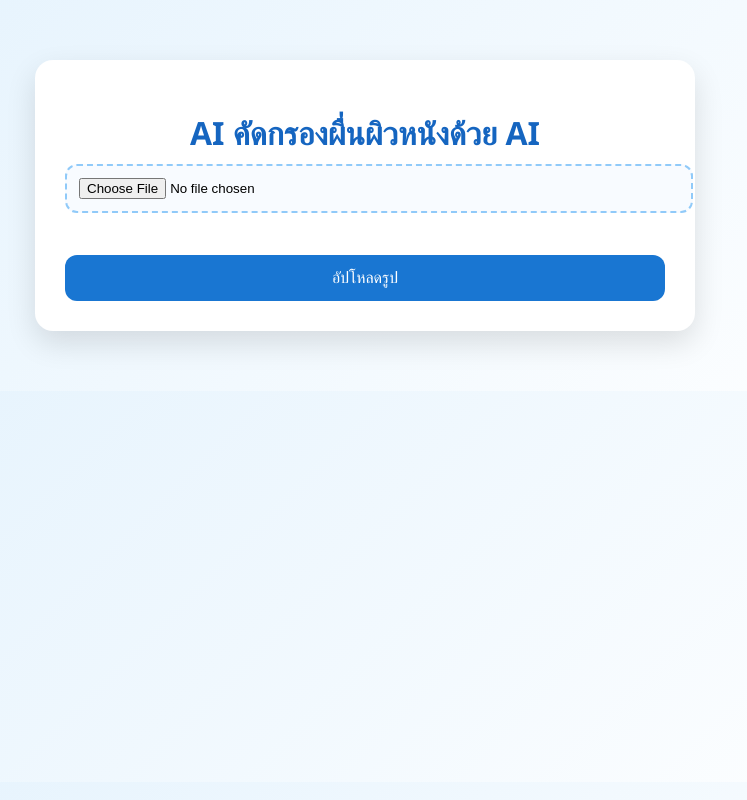
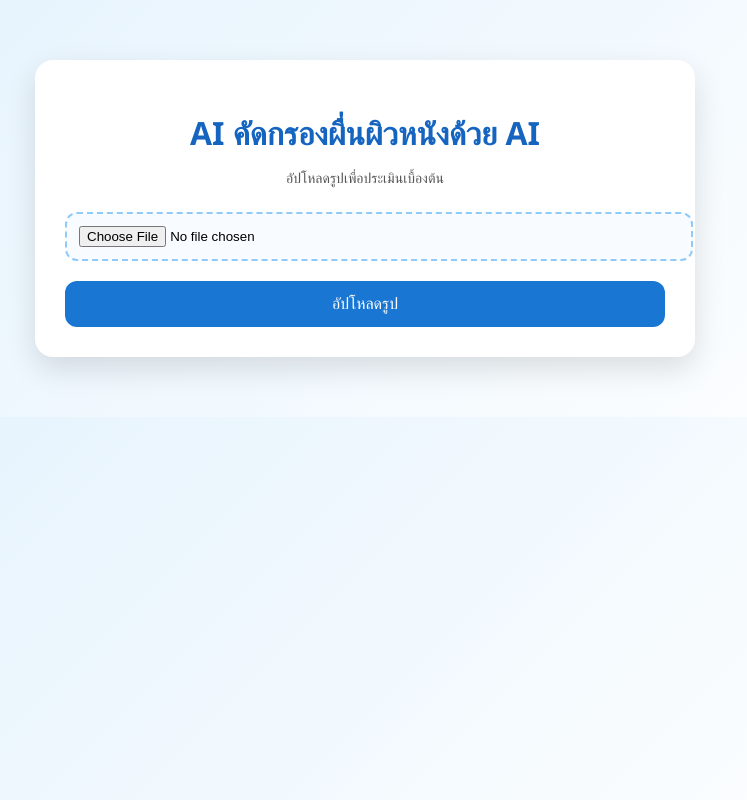
Before and after one commit to jmobiless2018-blip/ai-skin-web, a Flask app: page / in a window 1280 px wide. Shown: the whole page, without its empty margins (275-1022 px from the left). Run offline with Flask 3, Linux system fonts and the light colour scheme.

Commit message:
Update index.html

```diff
--- a/templates/index.html
+++ b/templates/index.html
@@ -3,19 +3,28 @@
 <head>
     <meta charset="UTF-8">
     <title>AI คัดกรองผื่นผิวหนัง</title>
+    <meta name="viewport" content="width=device-width, initial-scale=1.0">
 
-    <!-- ✅ โหลด CSS ถูกต้อง -->
-   <link rel="stylesheet" href="/static/style.css">
+    <!-- ✅ แชร์แล้วขึ้นการ์ด -->
+    <meta property="og:title" content="AI คัดกรองผื่นผิวหนัง">
+    <meta property="og:description" content="ระบบประเมินผื่นเบื้องต้นด้วย AI (โครงงานนักเรียน)">
+    <meta property="og:image" content="https://ai-skin-website.onrender.com/static/og-image.png">
+    <meta property="og:url" content="https://ai-skin-website.onrender.com/">
+    <meta property="og:type" content="website">
+
+    <!-- ✅ CSS -->
+    <link rel="stylesheet" href="{{ url_for('static', filename='style.css') }}">
 </head>
 
 <body>
 
 <div class="container">
     <h1>AI คัดกรองผื่นผิวหนังด้วย AI</h1>
+    <p class="subtitle">อัปโหลดรูปเพื่อประเมินเบื้องต้น</p>
 
+    <!-- ✅ ต้องส่งไป /result -->
     <form action="/result" method="post" enctype="multipart/form-data">
         <input type="file" name="image" required>
-        <br><br>
         <button type="submit">อัปโหลดรูป</button>
     </form>
 </div>
```
